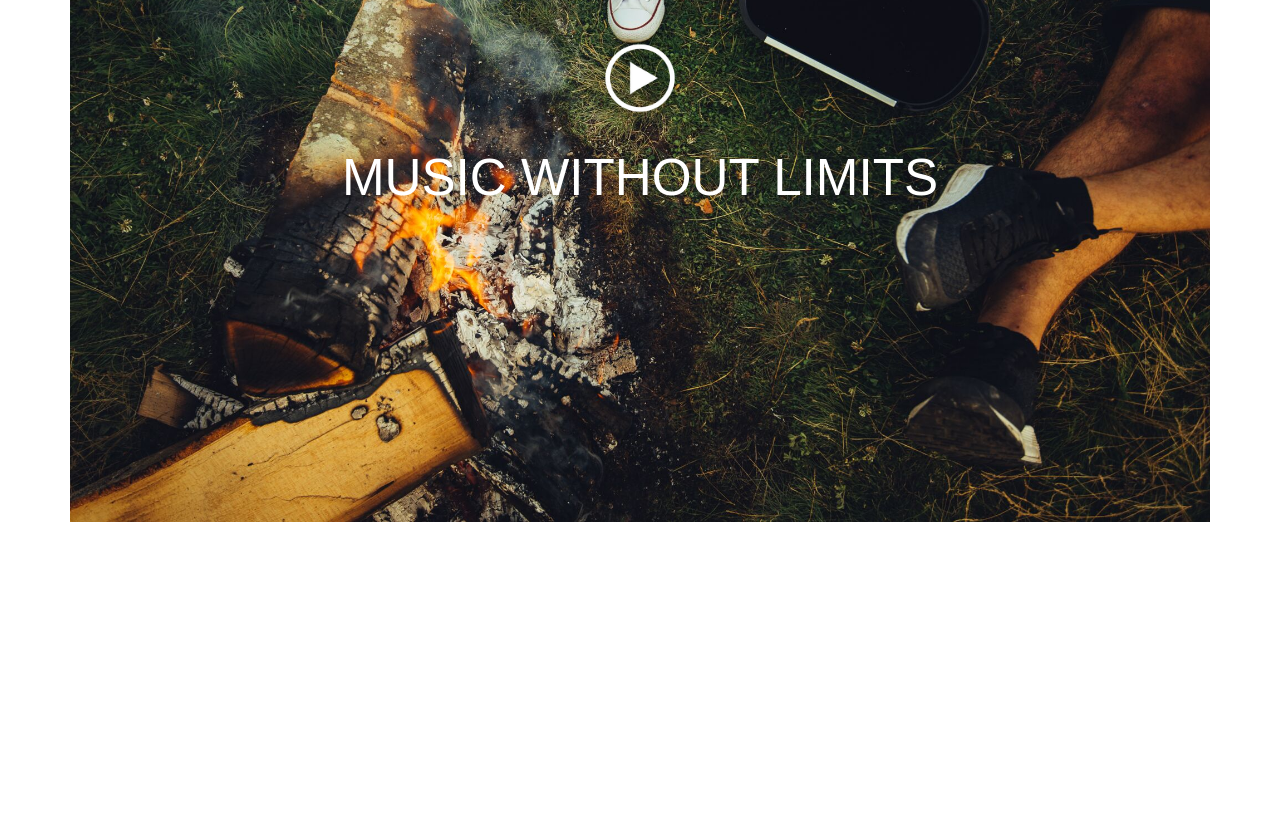
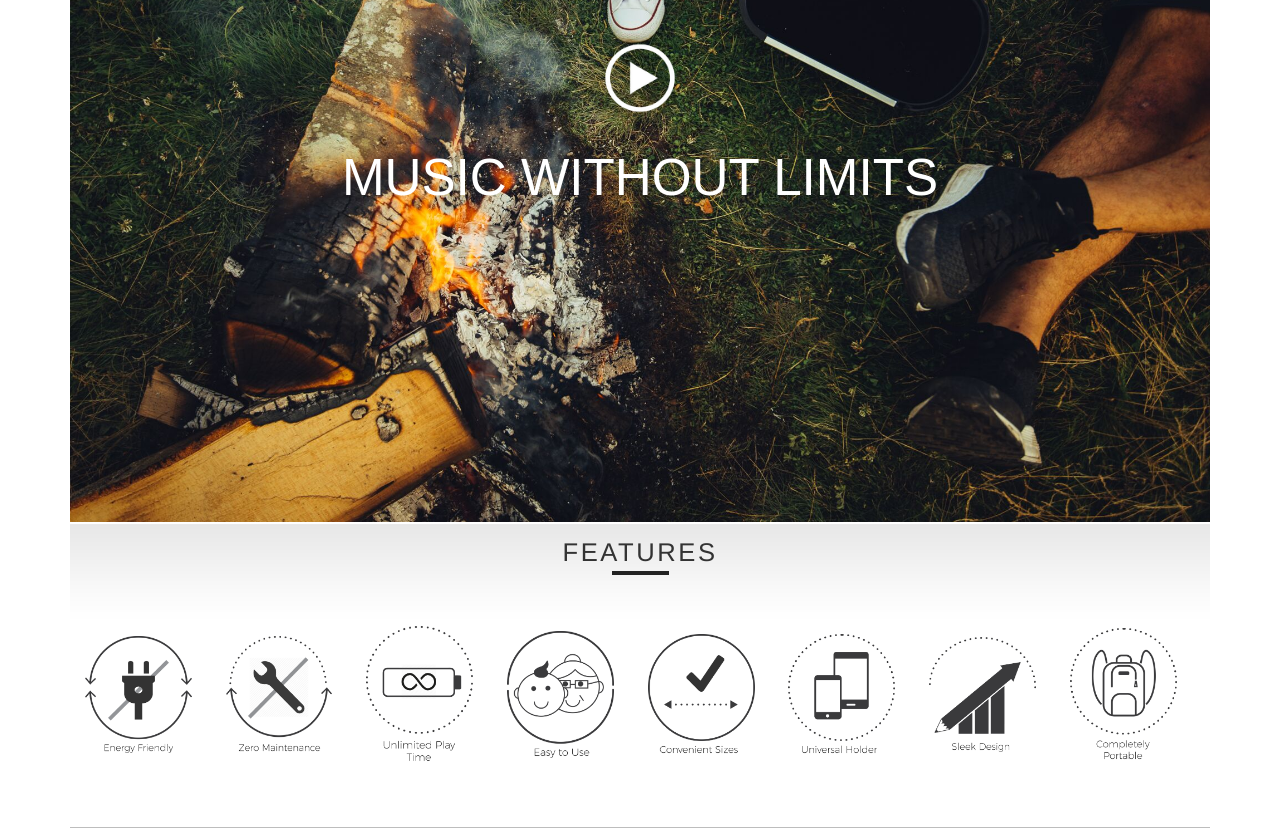
Before and after one commit to Hatbatamado/Classy, a plain HTML site: page index.html in a window 1280 px wide. Shown: the part 1023-1854 px from the top of the page. Before the commit the page ends 1545 px from the top, so only its background shows below. Drawn offline with nearby package versions, Linux system fonts and the light colour scheme.

Commit message:
features

```diff
--- a/Css/Style.css
+++ b/Css/Style.css
@@ -108,3 +108,40 @@
 .playBtn {
   height: 8vw;
 }
+
+.features {
+  background-image: url(../Content/images/features.png);
+  background-repeat: repeat-x;
+  background-position: 0 0;
+}
+
+.featuresContainer {
+  padding-top: 1vw;
+  padding-bottom: 4vw;
+}
+
+.featuresTxt {
+  letter-spacing: 0.1em;
+  font-size: 2vw;
+}
+
+.featuresLine {
+  border-bottom: 4px solid rgba(35, 35, 35, 1);
+  height: 0 !important;
+  min-height: 0 !important;
+  width: 5%;
+  display: block;
+  margin: auto;
+}
+
+.featuresCol {
+  width: 12%;
+  min-height: 1px;
+  padding-right: 15px;
+  display: inline-block;
+  padding-left: 15px;
+}
+
+.classyHr {
+  border-top: 1px solid #BDBDBD;
+}
--- a/index.html
+++ b/index.html
@@ -43,7 +43,24 @@
         <div class="szovegKozep">
           <span class="musicTxt">MUSIC WITHOUT LIMITS</span>
         </div>
-    </div>
+      </div>
+      <div class="features">
+        <div class="text-center featuresContainer">
+          <span class="featuresTxt">FEATURES</span>
+          <div class="featuresLine"></div>
+        </div>
+        <div class="featuresImages">
+          <img src="./Content/images/features/ef.png" class="img-responsive featuresCol" alt="ef">
+          <img src="./Content/images/features/zm.png" class="img-responsive featuresCol" alt="zm">
+          <img src="./Content/images/features/upt.png" class="img-responsive featuresCol" alt="upt">
+          <img src="./Content/images/features/eu.png" class="img-responsive featuresCol" alt="eu">
+          <img src="./Content/images/features/cs.png" class="img-responsive featuresCol" alt="cs">
+          <img src="./Content/images/features/uh.png" class="img-responsive featuresCol" alt="uh">
+          <img src="./Content/images/features/sd.png" class="img-responsive featuresCol" alt="sd">
+          <img src="./Content/images/features/cp.png" class="img-responsive featuresCol" alt="cp">
+        </div>
+      </div>
+      <hr class="classyHr" style="margin-top:5vw;">
     </div>
   </div>
 </body>
```
Also changed, not shown: Content/images/features.png (added), Content/images/features/cp.png (added), Content/images/features/cs.png (added), Content/images/features/ef.png (added), Content/images/features/eu.png (added), Content/images/features/sd.png (added), Content/images/features/uh.png (added), Content/images/features/upt.png (added), Content/images/features/zm.png (added).
